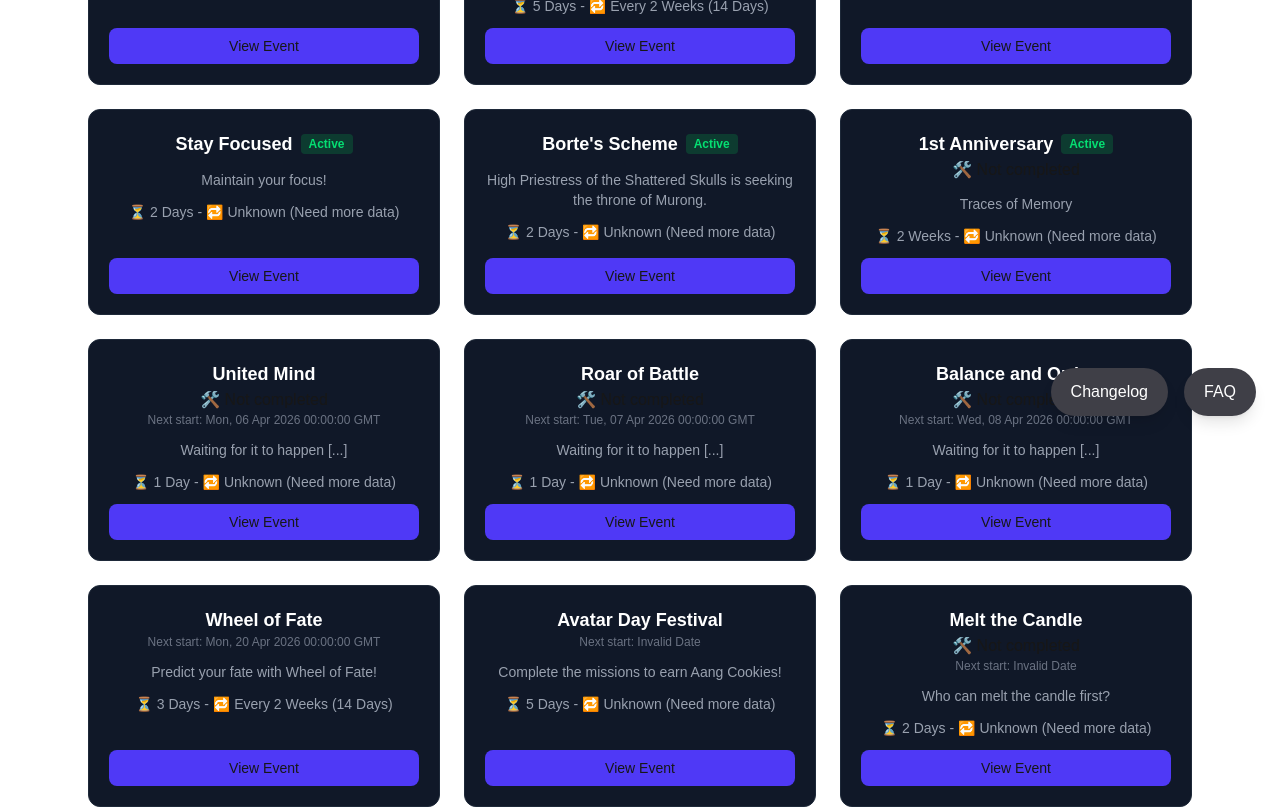
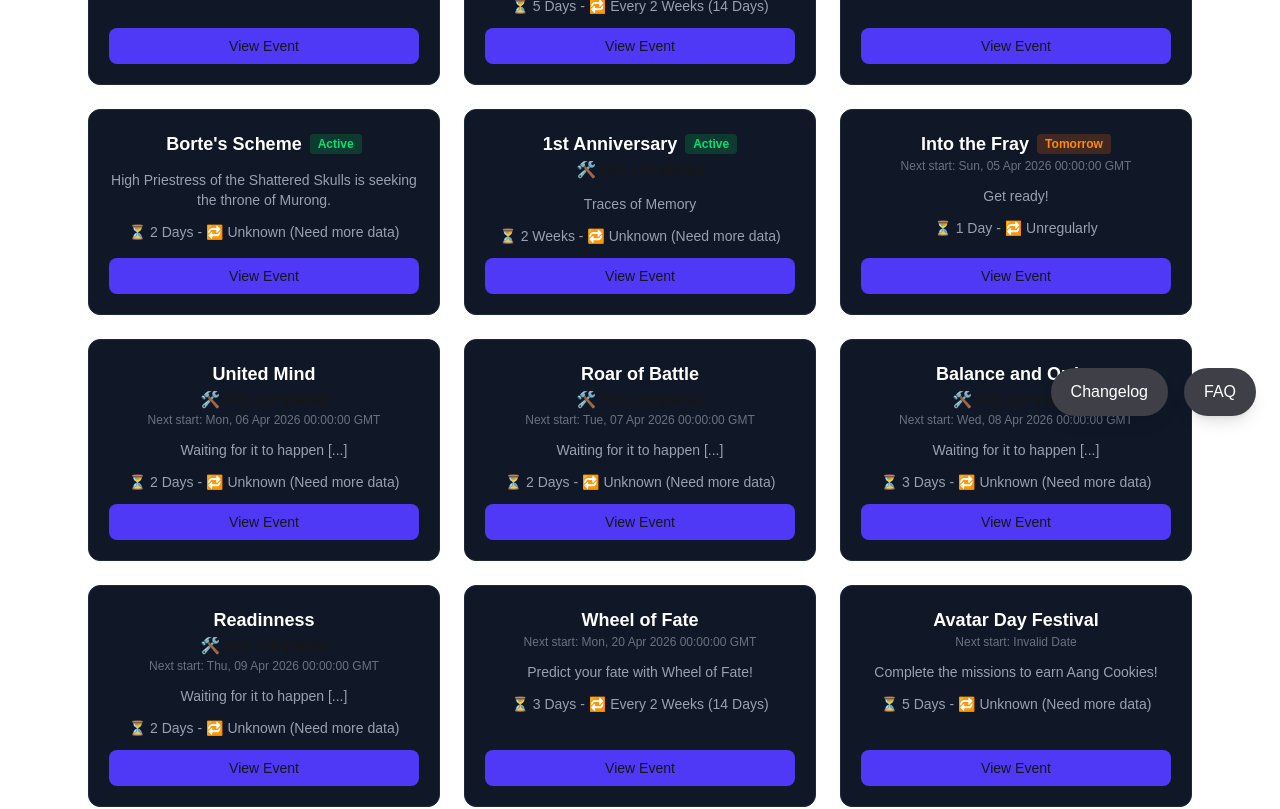
Before and after one commit to OhPandey/arcguides, a Next.js app: page /arcguides/events in a window 1280 px wide. Shown: the part 360-1169 px from the top of the page. Built offline with nearby package versions, Linux system fonts and the light colour scheme.

Commit message:
Added an event and maybe fix to localstorage on github pages

```diff
--- a/app/events/page.tsx
+++ b/app/events/page.tsx
@@ -7,16 +7,29 @@ import { sortEvents } from "@/src/events/utils/eventSchedule"
 import { servers } from "@/src/events/data/servers"
 
 export default function EventsPage() {
-  const [search, setSearch] = useState(() => localStorage.getItem("eventSearch") || "")
-  const [serverId, setServer] = useState(() => localStorage.getItem("eventServer") || "1074")
+  const [search, setSearch] = useState("")
+  const [serverId, setServer] = useState("1074")
+  const [mounted, setMounted] = useState(false)
 
   useEffect(() => {
-    localStorage.setItem("eventSearch", search)
-  }, [search])
+    const savedSearch = localStorage.getItem("eventSearch") || ""
+    const savedServer = localStorage.getItem("eventServer") || "1074"
+    setSearch(savedSearch)
+    setServer(savedServer)
+    setMounted(true)
+  }, [])
 
   useEffect(() => {
-    localStorage.setItem("eventServer", serverId)
-  }, [serverId])
+    if (mounted) {
+      localStorage.setItem("eventSearch", search)
+    }
+  }, [search, mounted])
+
+  useEffect(() => {
+    if (mounted) {
+      localStorage.setItem("eventServer", serverId)
+    }
+  }, [serverId, mounted])
 
   const server = servers.find(s => s.id.toString() === serverId) ?? servers[0]
 
@@ -26,6 +39,9 @@ export default function EventsPage() {
     )
     return sortEvents(filtered, server)
   }, [search, server])
+
+  if (!mounted)
+    return null
 
   return (
     <main className="mx-auto max-w-6xl p-6">
--- a/src/events/data/events.ts
+++ b/src/events/data/events.ts
@@ -659,7 +659,7 @@ export const events: Event[] = [
     id: "into-the-fray",
     name: "Into the Fray",
     description: "Get ready!",
-    duration: 2,
+    duration: 1,
     repeat: "Unregularly",
     type: "CHRONICLE",
     disclaimer: "There are no Tasks or Rewards tied to this event.",
@@ -1672,7 +1672,7 @@ export const events: Event[] = [
     id: "united-mind",
     name: "United Mind",
     description: "Waiting for it to happen [...]",
-    duration: 1,
+    duration: 2,
     repeat: "Unknown",
     startDate: "2026-04-06",
     type: "MINOR",
@@ -1682,7 +1682,7 @@ export const events: Event[] = [
     id: "roar-of-battle",
     name: "Roar of Battle",
     description: "Waiting for it to happen [...]",
-    duration: 1,
+    duration: 2,
     repeat: "Unknown",
     startDate: "2026-04-07",
     type: "MINOR",
@@ -1692,9 +1692,19 @@ export const events: Event[] = [
     id: "balance-and-order",
     name: "Balance and Order",
     description: "Waiting for it to happen [...]",
-    duration: 1,
+    duration: 3,
     repeat: "Unknown",
     startDate: "2026-04-08",
+    type: "MINOR",
+    wip: true,
+  },
+  {
+    id: "readiness",
+    name: "Readinness",
+    description: "Waiting for it to happen [...]",
+    duration: 2,
+    repeat: "Unknown",
+    startDate: "2026-04-09",
     type: "MINOR",
     wip: true,
   },
--- a/src/events/utils/eventSchedule.tsx
+++ b/src/events/utils/eventSchedule.tsx
@@ -128,7 +128,6 @@ function getUniqueEventStatus(event: Event): EventStatus {
     )
 }
 
-
 /* ---------------- Seeds ---------------- */
 
 function getSeedStart(event: Event, seed: SeedType): number | null {
@@ -193,9 +192,12 @@ function getWheelEventStatus(event: Event, server: Server): EventStatus {
 
     let seed: SeedType
 
-    if (serverAge >= 52) seed = "SEED_A"
-    else if (server.id % 2 === 0) seed = "SEED_B"
-    else seed = "SEED_C"
+    if (serverAge >= 52)
+        seed = "SEED_A"
+    else if (server.id % 2 === 0)
+        seed = "SEED_B"
+    else
+        seed = "SEED_C"
 
     return computeEventStatus(
         getSeedStart(event, seed),
@@ -245,9 +247,9 @@ function getChronicleEventStatus(event: Event, server: Server): EventStatus {
 
     let start: number | null = null
 
-    if (serverAge >= 61) {
+    if (serverAge >= 61)
         return defaultStatus({ isDisabled: true })
-    }
+
     let id: number | undefined
     let i = 0
 
@@ -262,9 +264,7 @@ function getChronicleEventStatus(event: Event, server: Server): EventStatus {
 
     if (id !== undefined) {
         const targetIndex = id === 11 ? id : id + 1
-        start =
-            serverReleaseDate.getTime() +
-            dayToMs(filteredChronicle[targetIndex].day - duration)
+        start = serverReleaseDate.getTime() + dayToMs(filteredChronicle[targetIndex].day - duration)
     }
 
     return computeEventStatus(start, duration, repeat)
@@ -307,8 +307,6 @@ function getUnalaqPass(event: Event, server: Server): EventStatus {
 
     const serverAge = getServerAgeDays(server)
     const serverReleaseDate = new Date(server.releaseDate)
-
-    let start: number | null
 
     if (serverAge > END)
         return defaultStatus({ isDisabled: true })
```
